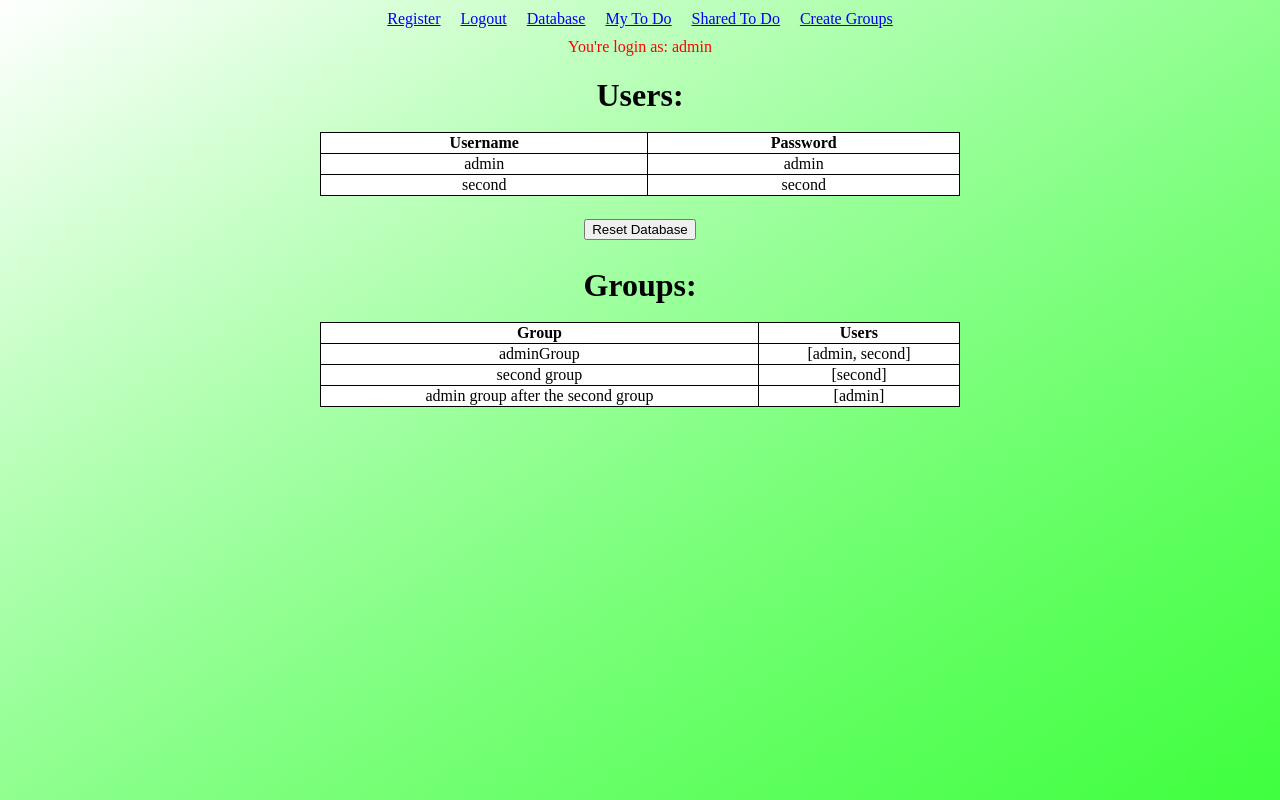
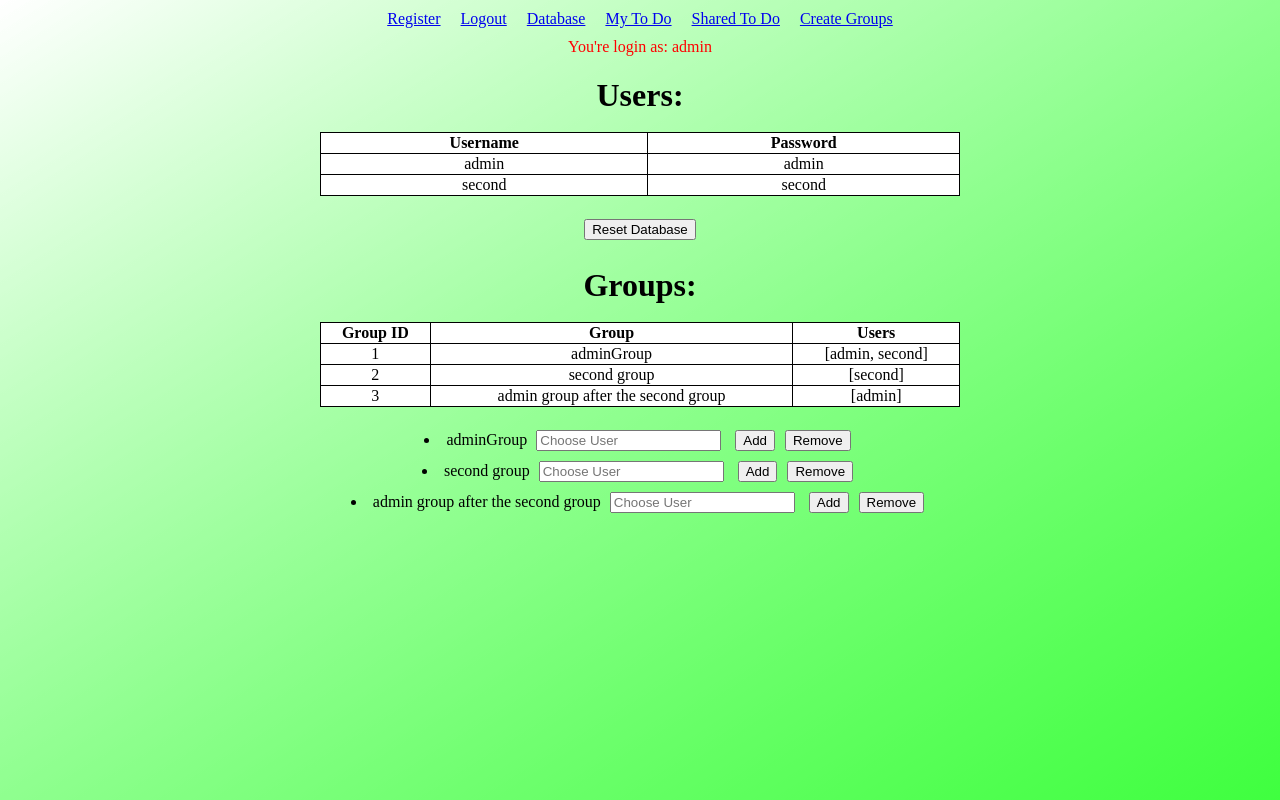
Before and after one commit to Orelsaada/LearnFlask, a Flask app: page /database in a window 1280 px wide. Run offline with Flask 2, Linux system fonts and the light colour scheme; a user stored in the database is signed in; data comes from the database, SQL or seed files in the repository; both versions use the stored data as it was after the commit.

Commit message:
add to group function, in databse only atm

```diff
--- a/main.py
+++ b/main.py
@@ -168,10 +168,23 @@ def create_group():
         db.session.add(group)
         db.session.commit()
         add_owner_to_group()
-        db.session.commit()
         flash('New Group Created!')
         return redirect(url_for('database'))
     return render_template('create_groups.html', form=form, title='Create New Group')
+
+
+@app.route("/addToGroup/<id>", methods=['POST'])
+def addToGroup(id):
+    group = Group.query.filter_by(id=id).first()
+    user = request.form.get('chosenUser')
+    db_user = User.query.filter_by(username=user).first()
+    if not db_user:
+        flash("Check username's spelling again.")
+        return redirect(url_for('database'))
+    group.users.append(db_user)
+    db.session.commit()
+    flash(f'{user} joined to {group}')
+    return redirect(url_for('database'))
 
 
 def reset_database():
@@ -183,6 +196,7 @@ def add_owner_to_group():
     groups = Group.query.all()
     last_group = groups[-1]
     last_group.users.append(user)
+    db.session.commit()
 
 if __name__ == '__main__':
     app.run(debug=True)
--- a/static/styles.css
+++ b/static/styles.css
@@ -5,7 +5,7 @@ html, body {
     background-size: cover;
     background-repeat: no-repeat;
     width: 100%;
-    height: 100%;
+    min-height: 100vh;
 }
 
 .links {display: flex; align-items: center; justify-content: center;}
@@ -20,3 +20,5 @@ input {margin: 5px;}
 ul {display: flex; align-items: center; justify-content: center; flex-direction: column; margin-right: 30px; margin-left: auto;}
 
 table, th, td {border: 1px solid black; border-collapse: collapse; color: black; background-color: white;}
+
+.Container {display: flex; flex-wrap: wrap; justify-content: center;}
--- a/templates/database.html
+++ b/templates/database.html
@@ -26,11 +26,13 @@
     <br>
     <table style="width: 50%; margin-left: auto; margin-right: auto;">
         <tr>
+            <th>Group ID</th>
             <th>Group</th>
             <th>Users</th>
         </tr>
         {% for group in groups %}
             <tr>
+                <td style="text-align: center;"> {{ group.id }} </td>
                 <td style="text-align: center;"> {{ group }} </td>
                 <td style="text-align: center;"> {{ group.users }} </td>
             </tr>
@@ -38,4 +40,17 @@
     </table>
 
     <br>
+
+    {% for group in groups %}
+        <div class="Container">
+            <form action="/addToGroup/{{ group.id }}" method="POST">
+            <li>{{ group }} <input type="text" placeholder="Choose User" name="chosenUser"> <input type="submit" value="Add"> </li>
+            </form>
+
+            <form action="/removeFromGroup/{{ group.id }}" method="POST">
+            <input type="submit" value="Remove">
+            </form>
+        </div>
+    {% endfor %}
+
 {% endblock %}
--- a/templates/mytodo.html
+++ b/templates/mytodo.html
@@ -6,6 +6,7 @@
     <h1>My To-Do List:</h1>
     <ul>
         {% for todo in todos %}
+        <div class="Container">
             <form action="/remove/{{ todo.id }}" method="POST">
                 <li> {{ todo.text }}   <input type="submit" value="Remove" style="font-size: 10px;">
             </form>
@@ -15,6 +16,7 @@
                 </li>
 
                 <br>
+        </div>
         {% endfor %}
     </ul>
     <form action="/add" method="POST">
```
Also changed, not shown: site.db. Lines whose indentation alone changed are shown as unchanged.
